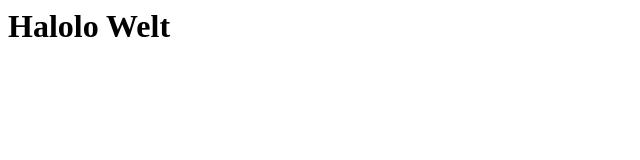
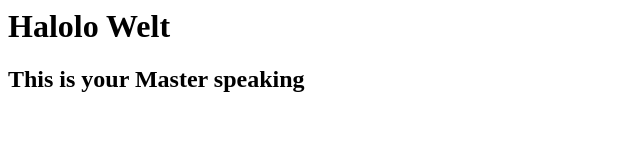
Before and after one commit to duene4/gjl, a plain HTML site: page index.html in a window 1280 px wide. Shown: the whole page, without its empty margins (0-640 px from the left). Drawn offline with Linux system fonts and the light colour scheme.

Commit message:
Update index.html

```diff
--- a/index.html
+++ b/index.html
@@ -1 +1,2 @@
 <h1>Halolo Welt</h1>
+<h2>This is your Master speaking</h2>
```
